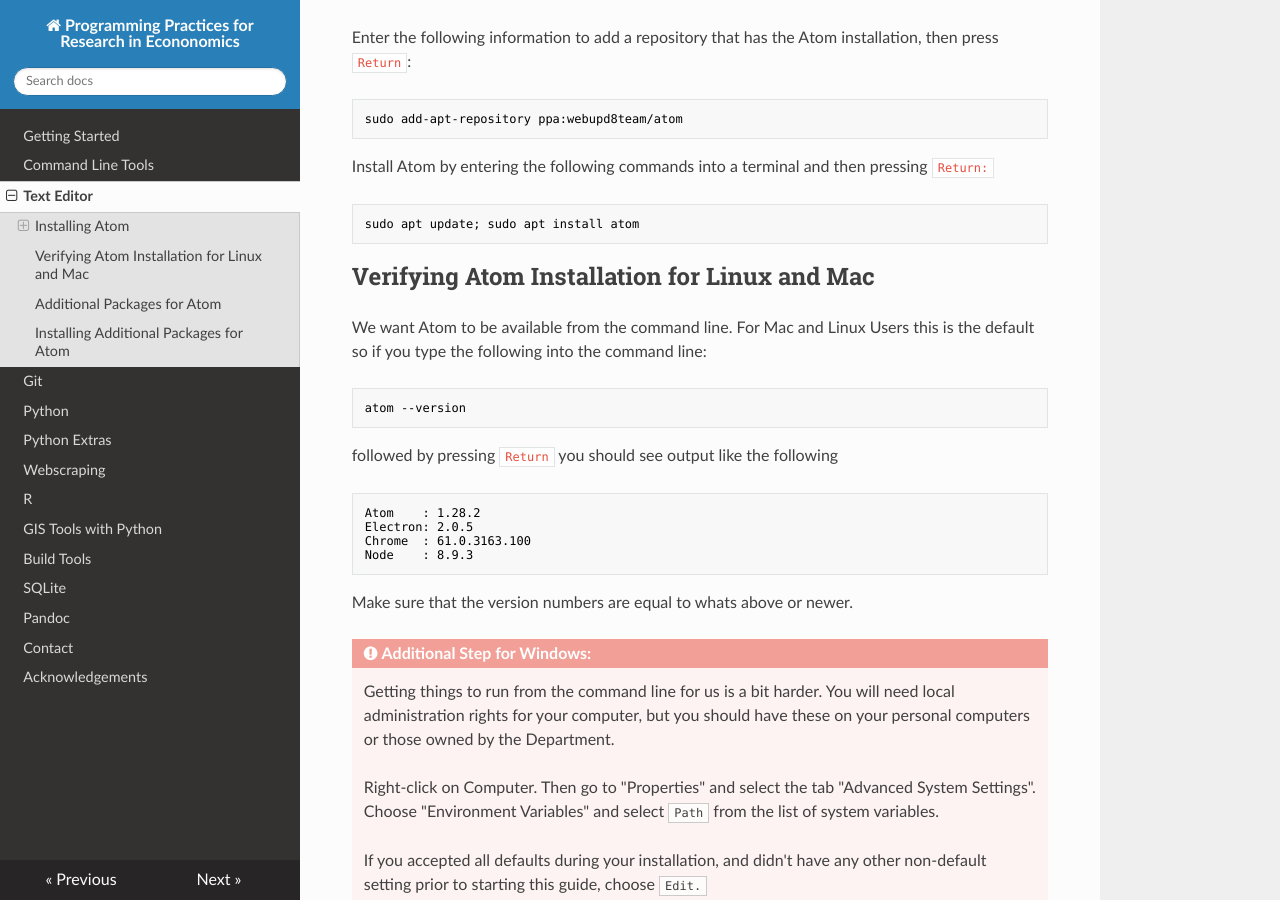
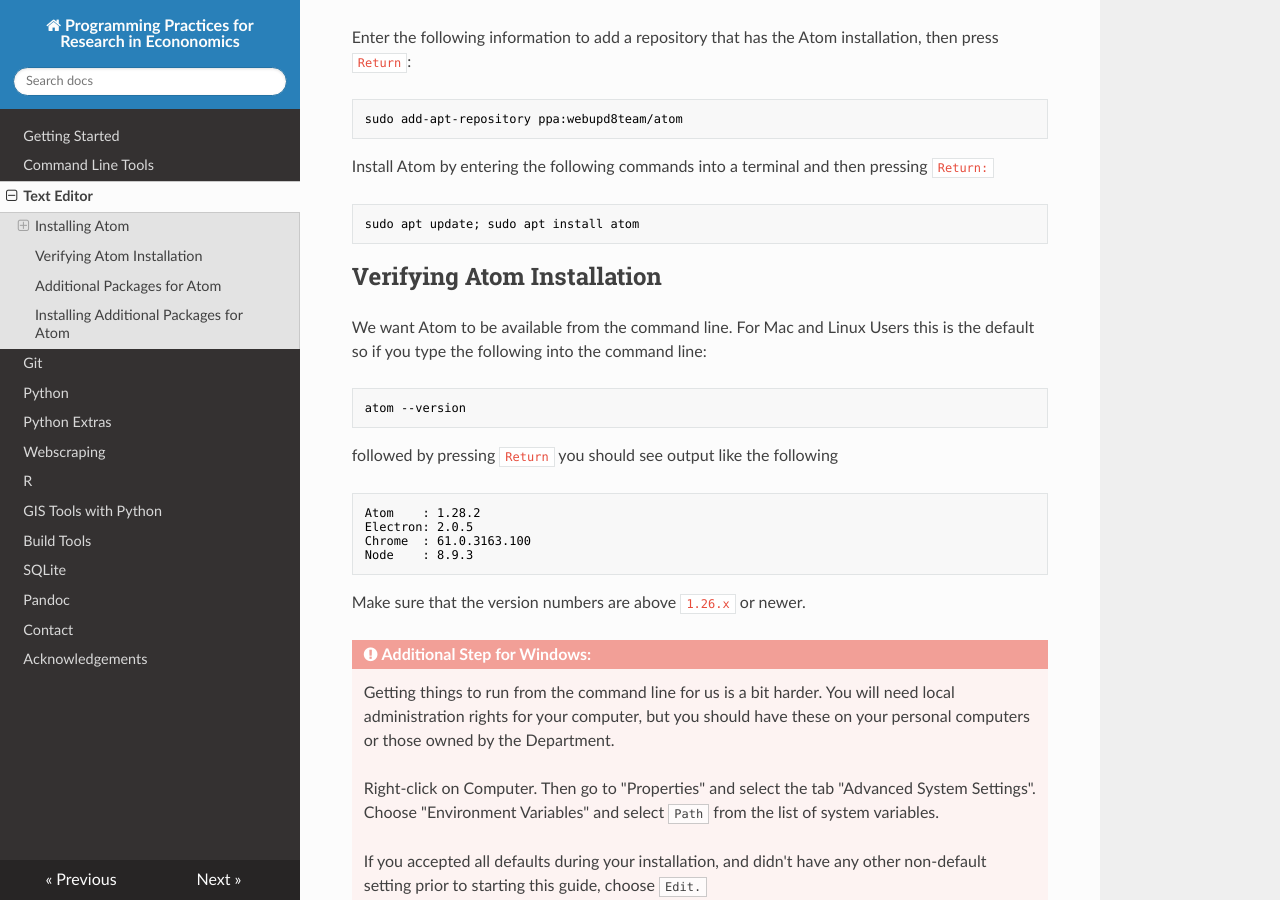
Before and after one commit to pp4rs/DEPRECATED-installation-guide, an MkDocs documentation site: the page built from docs/textEditor.md, in a window 1280 px wide and 900 px high, scrolled down 727 px. Built offline with MkDocs 1.6.1, drawn with Linux system fonts in a browser that asks for light colours; nearby versions of some CDN libraries; old or Windows-style settings are respelled for this version of MkDocs.

Commit message:
Lowered atom version number because of lagging linux version

````diff
--- a/docs/textEditor.md
+++ b/docs/textEditor.md
@@ -36,7 +36,7 @@
 sudo apt update; sudo apt install atom
 ```
 
-## Verifying Atom Installation for Linux and Mac
+## Verifying Atom Installation
 
 We want Atom to be available from the command line. For Mac and Linux Users this is the default so if you type the following into the command line:
 
@@ -50,7 +50,7 @@
 Chrome  : 61.0.3163.100
 Node    : 8.9.3
 ```
-Make sure that the version numbers are equal to whats above or newer.
+Make sure that the version numbers are above `1.26.x` or newer.
 
 !!! danger "Additional Step for Windows:"
     Getting things to run from the command line for us is a bit harder. You will need local administration rights for your computer, but you should have these on your personal computers or those owned by the Department.
````
